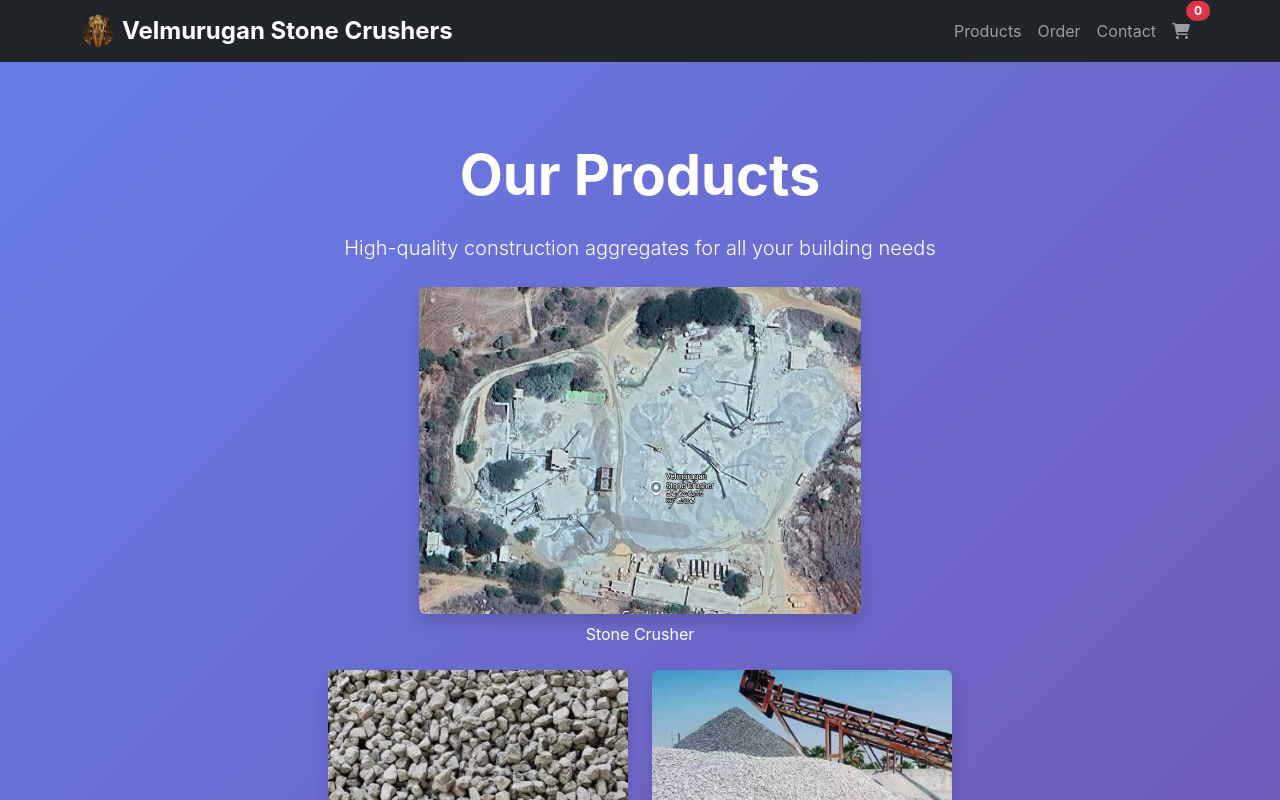
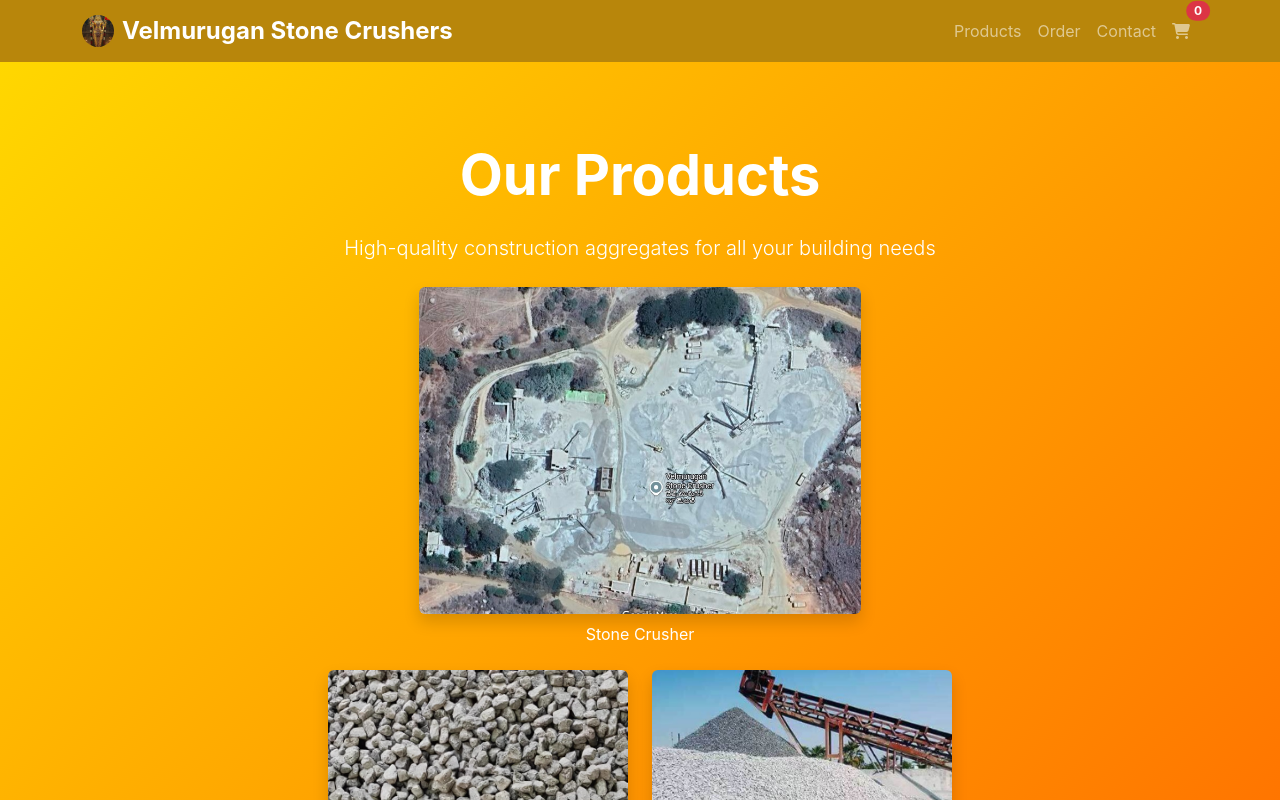
Before and after one commit to kkfun9/main, a React (Create React App) app in the folder client/: page / in a window 1280 px wide. Shown: the top 800 px of the page. Built offline with nearby package versions, Linux system fonts and the light colour scheme; no server answers.

Commit message:
Update header to dark yellow and hero section to yellow-red gradient background

```diff
--- a/client/src/components/Header.js
+++ b/client/src/components/Header.js
@@ -2,7 +2,7 @@ import React from 'react';
 
 const Header = ({ cartCount }) => {
   return (
-    <nav className="navbar navbar-expand-lg navbar-dark bg-dark">
+    <nav className="navbar navbar-expand-lg navbar-dark" style={{backgroundColor: '#b8860b'}}>
       <div className="container">
         <a className="navbar-brand" href="#home" style={{display: 'flex', alignItems: 'center'}}>
           <img src="/Icon.png" alt="Company Icon" style={{height: '32px', width: '32px', objectFit: 'cover', borderRadius: '50%', marginRight: '8px'}} />
--- a/client/src/components/Hero.js
+++ b/client/src/components/Hero.js
@@ -2,7 +2,7 @@ import React from 'react';
 
 const Hero = () => {
   return (
-    <section className="hero-section" id="home">
+    <section className="hero-section" id="home" style={{background: 'linear-gradient(135deg, #ffd700 0%, #ff4500 100%)'}}>
       <div className="container">
         <div className="row">
           <div className="col-lg-8 mx-auto text-center">
```
